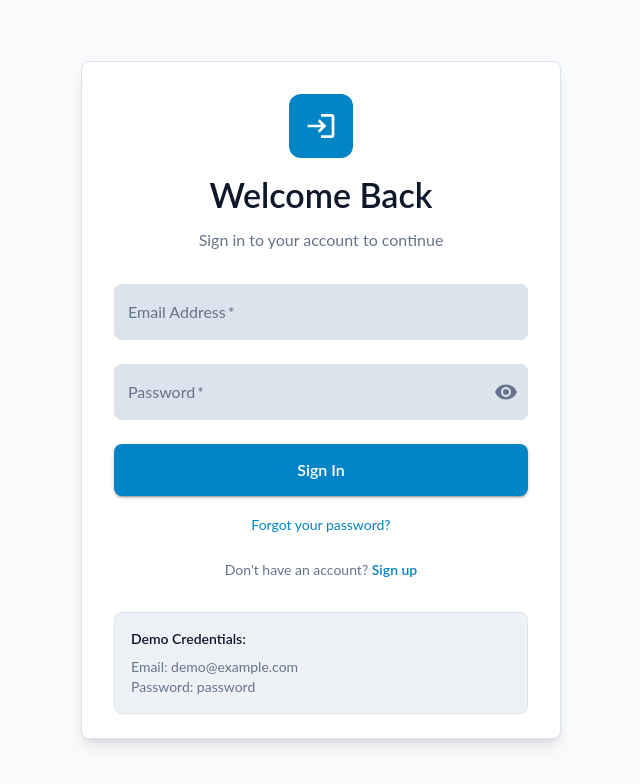
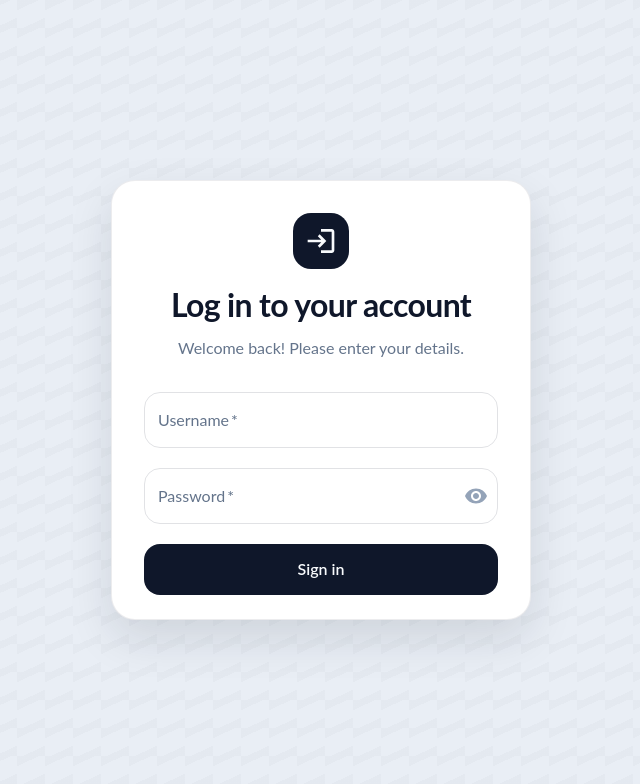
Before and after one commit to SatriyoRizkyansah/sr-template, a React (Vite) app: page /login in a window 1280 px wide. Shown: the top 784 px of the page, without its empty margins (319-959 px from the left). Built offline with nearby package versions, Linux system fonts and the light colour scheme.

Commit message:
feat: Enhance UI components and theme management; implement loading spinner and refactor styles for improved consistency

```diff
--- /dev/null
+++ b/src/components/loading/Loader.css
@@ -0,0 +1,142 @@
+:root .spinner,
+:root .spinner::before,
+:root .spinner::after {
+  box-sizing: border-box;
+}
+
+.loader-wrapper {
+  display: flex;
+  align-items: center;
+  justify-content: center;
+  width: 100%;
+  min-height: 140px;
+  position: relative;
+  padding: 1rem;
+}
+
+.loader-card {
+  display: flex;
+  flex-direction: column;
+  align-items: center;
+  gap: 0.65rem;
+  padding: 1.5rem 2rem;
+  border-radius: 1.5rem;
+  border: 1px solid color-mix(in srgb, var(--border) 70%, transparent);
+  background: color-mix(in srgb, var(--card) 80%, transparent) radial-gradient(circle at top, rgba(15, 23, 42, 0.04), transparent 60%);
+  box-shadow: 0 18px 45px rgba(15, 23, 42, 0.12);
+  backdrop-filter: blur(6px);
+}
+
+.spinner {
+  font-size: 28px;
+  position: relative;
+  display: inline-block;
+  width: 1em;
+  height: 1em;
+  color: var(--foreground);
+}
+
+.spinner .spinner-blade {
+  position: absolute;
+  left: 0.4629em;
+  bottom: 0;
+  width: 0.074em;
+  height: 0.2777em;
+  border-radius: 0.0555em;
+  background-color: transparent;
+  transform-origin: center -0.2222em;
+  animation: spinner-fade9234 1s infinite linear;
+}
+
+.spinner .spinner-blade:nth-child(1) {
+  animation-delay: 0s;
+  transform: rotate(0deg);
+}
+
+.spinner .spinner-blade:nth-child(2) {
+  animation-delay: 0.083s;
+  transform: rotate(30deg);
+}
+
+.spinner .spinner-blade:nth-child(3) {
+  animation-delay: 0.166s;
+  transform: rotate(60deg);
+}
+
+.spinner .spinner-blade:nth-child(4) {
+  animation-delay: 0.249s;
+  transform: rotate(90deg);
+}
+
+.spinner .spinner-blade:nth-child(5) {
+  animation-delay: 0.332s;
+  transform: rotate(120deg);
+}
+
+.spinner .spinner-blade:nth-child(6) {
+  animation-delay: 0.415s;
+  transform: rotate(150deg);
+}
+
+.spinner .spinner-blade:nth-child(7) {
+  animation-delay: 0.498s;
+  transform: rotate(180deg);
+}
+
+.spinner .spinner-blade:nth-child(8) {
+  animation-delay: 0.581s;
+  transform: rotate(210deg);
+}
+
+.spinner .spinner-blade:nth-child(9) {
+  animation-delay: 0.664s;
+  transform: rotate(240deg);
+}
+
+.spinner .spinner-blade:nth-child(10) {
+  animation-delay: 0.747s;
+  transform: rotate(270deg);
+}
+
+.spinner .spinner-blade:nth-child(11) {
+  animation-delay: 0.83s;
+  transform: rotate(300deg);
+}
+
+.spinner .spinner-blade:nth-child(12) {
+  animation-delay: 0.913s;
+  transform: rotate(330deg);
+}
+
+.loader-label {
+  font-size: 0.95rem;
+  font-weight: 500;
+  color: var(--foreground);
+  letter-spacing: 0.02em;
+}
+
+.loader-hint {
+  font-size: 0.8rem;
+  color: var(--muted-foreground);
+}
+
+.sr-only {
+  position: absolute;
+  width: 1px;
+  height: 1px;
+  padding: 0;
+  margin: -1px;
+  overflow: hidden;
+  clip: rect(0, 0, 0, 0);
+  border: 0;
+}
+
+@keyframes spinner-fade9234 {
+  0% {
+    background-color: color-mix(in srgb, var(--foreground) 70%, transparent);
+  }
+
+  100% {
+    background-color: transparent;
+  }
+}
--- /dev/null
+++ b/src/components/loading/Loader.tsx
@@ -0,0 +1,28 @@
+import React from "react";
+import "./Loader.css";
+
+interface LoaderProps {
+  label?: string;
+  hint?: string;
+}
+
+const Loader: React.FC<LoaderProps> = ({ label = "Loading" }) => {
+  const blades = Array.from({ length: 12 });
+
+  return (
+    <div className="loader-wrapper" role="status" aria-live="polite">
+      <div className="loader-card">
+        <div className="spinner" aria-hidden="true">
+          {blades.map((_, index) => (
+            <div key={index} className="spinner-blade" />
+          ))}
+        </div>
+        <p className="loader-label">{label}</p>
+        {/* <p className="loader-hint">{hint}</p> */}
+      </div>
+      <span className="sr-only">{label}</span>
+    </div>
+  );
+};
+
+export default Loader;
--- a/src/views/LoginPage.tsx
+++ b/src/views/LoginPage.tsx
@@ -1,6 +1,8 @@
 import React, { useState } from "react";
-import { Box, Card, CardContent, TextField, Button, Typography, IconButton, InputAdornment, Stack, Link, Alert, Container } from "@mui/material";
+import { Box, Card, CardContent, TextField, Button, Typography, IconButton, InputAdornment, Stack, Container } from "@mui/material";
 import { Visibility, VisibilityOff, LoginOutlined } from "@mui/icons-material";
+import { useNavigate } from "react-router-dom";
+import Loader from "../components/loading/Loader";
 
 interface LoginFormData {
   email: string;
@@ -14,60 +16,69 @@ const LoginPage: React.FC = () => {
   });
   const [showPassword, setShowPassword] = useState(false);
   const [isLoading, setIsLoading] = useState(false);
-  const [error, setError] = useState<string | null>(null);
+  const navigate = useNavigate();
 
   const handleInputChange = (field: keyof LoginFormData) => (event: React.ChangeEvent<HTMLInputElement>) => {
     setFormData({ ...formData, [field]: event.target.value });
-    if (error) setError(null);
   };
 
   const handleSubmit = async (event: React.FormEvent) => {
     event.preventDefault();
     setIsLoading(true);
-    setError(null);
 
     try {
-      // Simulate API call
-      await new Promise((resolve) => setTimeout(resolve, 2000));
-
-      // Simulate login logic
-      if (formData.email === "demo@example.com" && formData.password === "password") {
-        console.log("Login successful!");
-        alert("Login successful! 🎉");
-      } else {
-        setError("Invalid email or password. Try demo@example.com / password");
-      }
-    } catch {
-      setError("An error occurred during login. Please try again.");
+      await new Promise((resolve) => setTimeout(resolve, 1500));
+      navigate("/dashboard");
     } finally {
       setIsLoading(false);
     }
   };
 
   return (
-    <Container component="main" maxWidth="sm">
     <Box
       sx={{
         minHeight: "100vh",
         display: "flex",
-          flexDirection: "column",
+        alignItems: "center",
         justifyContent: "center",
-          py: 4,
-          backgroundColor: "var(--background)",
-          transition: "background-color 0.3s ease",
+        px: { xs: 2, md: 4 },
+        py: { xs: 4, md: 6 },
+        backgroundColor: "var(--secondary)",
+        backgroundImage: `linear-gradient(155deg, rgba(9, 9, 11, 0.02) 25%, transparent 25%), linear-gradient(335deg, rgba(9, 9, 11, 0.02) 25%, transparent 25%)`,
+        backgroundSize: "28px 28px",
       }}
     >
+      <Container component="main" maxWidth="xs" disableGutters sx={{ width: "100%", maxWidth: 420 }}>
         <Card
           sx={{
-            maxWidth: 480,
+            position: "relative",
+            maxWidth: 420,
             width: "100%",
             mx: "auto",
-            boxShadow: "var(--shadow-lg)",
+            borderRadius: "24px",
             backgroundColor: "var(--card)",
-            border: "1px solid var(--border)",
+            border: "1px solid rgba(15, 23, 42, 0.08)",
+            boxShadow: "0 18px 45px rgba(15, 23, 42, 0.12)",
+            overflow: "hidden",
           }}
         >
-          <CardContent sx={{ p: 4 }}>
+          {isLoading && (
+            <Box
+              sx={{
+                position: "absolute",
+                inset: 0,
+                display: "flex",
+                alignItems: "center",
+                justifyContent: "center",
+                backgroundColor: "rgba(255, 255, 255, 0.9)",
+                zIndex: 2,
+              }}
+            >
+              <Loader label="Signing in" />
+            </Box>
+          )}
+
+          <CardContent sx={{ p: { xs: 3, md: 4 } }}>
             {/* Header */}
             <Box sx={{ textAlign: "center", mb: 4 }}>
               <Box
@@ -75,58 +86,62 @@ const LoginPage: React.FC = () => {
                   display: "inline-flex",
                   alignItems: "center",
                   justifyContent: "center",
-                  width: 64,
-                  height: 64,
-                  borderRadius: "var(--radius-lg)",
-                  backgroundColor: "var(--primary)",
-                  color: "var(--primary-foreground)",
+                  width: 56,
+                  height: 56,
+                  borderRadius: "18px",
+                  backgroundColor: "var(--foreground)",
+                  color: "var(--background)",
                   mb: 2,
                 }}
               >
                 <LoginOutlined sx={{ fontSize: 32 }} />
               </Box>
 
-              <Typography variant="h4" component="h1" gutterBottom sx={{ fontWeight: 600, color: "var(--foreground)" }}>
-                Welcome Back
+              <Typography variant="h4" component="h1" gutterBottom sx={{ fontWeight: 700, color: "var(--foreground)", letterSpacing: "-0.02em", fontSize: { xs: "1.75rem", md: "2rem" } }}>
+                Log in to your account
               </Typography>
 
               <Typography variant="body1" sx={{ color: "var(--muted-foreground)" }}>
-                Sign in to your account to continue
+                Welcome back! Please enter your details.
               </Typography>
             </Box>
 
-            {/* Error Alert */}
-            {error && (
-              <Alert severity="error" sx={{ mb: 3 }}>
-                {error}
-              </Alert>
-            )}
-
             {/* Login Form */}
             <Box component="form" onSubmit={handleSubmit}>
-              <Stack spacing={3}>
+              <Stack spacing={2.5}>
                 <TextField
                   fullWidth
-                  label="Email Address"
-                  type="email"
+                  label="Username"
+                  type="text"
                   value={formData.email}
                   onChange={handleInputChange("email")}
                   required
                   autoComplete="email"
                   placeholder="Enter your email"
+                  disabled={isLoading}
                   sx={{
                     "& .MuiOutlinedInput-root": {
-                      borderRadius: "var(--radius-md)",
-                      backgroundColor: "var(--input)",
+                      borderRadius: "16px",
+                      backgroundColor: "var(--card)",
                       color: "var(--foreground)",
+                      transition: "border-color 150ms ease, box-shadow 150ms ease",
                       "& fieldset": {
-                        borderColor: "var(--border)",
+                        borderColor: "rgba(15, 23, 42, 0.12)",
                       },
                       "&:hover fieldset": {
-                        borderColor: "var(--border)",
+                        borderColor: "rgba(15, 23, 42, 0.24)",
                       },
                       "&.Mui-focused fieldset": {
-                        borderColor: "var(--primary)",
+                        borderColor: "var(--foreground)",
+                        boxShadow: "0 0 0 3px rgba(15, 23, 42, 0.08)",
+                      },
+                      "& input:-webkit-autofill": {
+                        WebkitBoxShadow: "0 0 0 1000px var(--card) inset !important",
+                        WebkitTextFillColor: "var(--foreground) !important",
+                      },
+                      "& input:-webkit-autofill:focus": {
+                        WebkitBoxShadow: "0 0 0 1000px var(--card) inset !important",
+                        WebkitTextFillColor: "var(--foreground) !important",
                       },
                     },
                     "& .MuiInputBase-input::placeholder": {
@@ -137,7 +152,7 @@ const LoginPage: React.FC = () => {
                       color: "var(--muted-foreground)",
                     },
                     "& .MuiInputLabel-root.Mui-focused": {
-                      color: "var(--primary)",
+                      color: "var(--foreground)",
                     },
                   }}
                 />
@@ -151,10 +166,11 @@ const LoginPage: React.FC = () => {
                   required
                   autoComplete="current-password"
                   placeholder="Enter your password"
+                  disabled={isLoading}
                   InputProps={{
                     endAdornment: (
                       <InputAdornment position="end">
-                        <IconButton onClick={() => setShowPassword(!showPassword)} edge="end" aria-label="toggle password visibility" sx={{ color: "var(--muted-foreground)" }}>
+                        <IconButton onClick={() => setShowPassword(!showPassword)} edge="end" aria-label="toggle password visibility" sx={{ color: "#94a3b8" }}>
                           {showPassword ? <VisibilityOff /> : <Visibility />}
                         </IconButton>
                       </InputAdornment>
@@ -162,17 +178,27 @@ const LoginPage: React.FC = () => {
                   }}
                   sx={{
                     "& .MuiOutlinedInput-root": {
-                      borderRadius: "var(--radius-md)",
-                      backgroundColor: "var(--input)",
+                      borderRadius: "16px",
+                      backgroundColor: "var(--card)",
                       color: "var(--foreground)",
+                      transition: "border-color 150ms ease, box-shadow 150ms ease",
                       "& fieldset": {
-                        borderColor: "var(--border)",
+                        borderColor: "rgba(15, 23, 42, 0.12)",
                       },
                       "&:hover fieldset": {
-                        borderColor: "var(--border)",
+                        borderColor: "rgba(15, 23, 42, 0.24)",
                       },
                       "&.Mui-focused fieldset": {
-                        borderColor: "var(--primary)",
+                        borderColor: "var(--foreground)",
+                        boxShadow: "0 0 0 3px rgba(15, 23, 42, 0.08)",
+                      },
+                      "& input:-webkit-autofill": {
+                        WebkitBoxShadow: "0 0 0 1000px var(--card) inset !important",
+                        WebkitTextFillColor: "var(--foreground) !important",
+                      },
+                      "& input:-webkit-autofill:focus": {
+                        WebkitBoxShadow: "0 0 0 1000px var(--card) inset !important",
+                        WebkitTextFillColor: "var(--foreground) !important",
                       },
                     },
                     "& .MuiInputBase-input::placeholder": {
@@ -183,10 +209,24 @@ const LoginPage: React.FC = () => {
                       color: "var(--muted-foreground)",
                     },
                     "& .MuiInputLabel-root.Mui-focused": {
-                      color: "var(--primary)",
+                      color: "var(--foreground)",
                     },
                   }}
                 />
+
+                {/* <Stack direction={{ xs: "column", sm: "row" }} alignItems={{ xs: "flex-start", sm: "center" }} justifyContent="space-between">
+                  <FormControlLabel
+                    control={<Checkbox size="small" checked={rememberMe} onChange={(event) => setRememberMe(event.target.checked)} />}
+                    label={<Typography variant="body2">Remember me</Typography>}
+                    sx={{
+                      m: 0,
+                      "& .MuiTypography-root": {
+                        color: "var(--muted-foreground)",
+                        fontSize: "0.9rem",
+                      },
+                    }}
+                  />
+                </Stack> */}
 
                 <Button
                   type="submit"
@@ -195,78 +235,27 @@ const LoginPage: React.FC = () => {
                   size="large"
                   disabled={isLoading}
                   sx={{
-                    py: 1.5,
-                    borderRadius: "var(--radius-md)",
+                    py: 1.4,
+                    borderRadius: "16px",
                     textTransform: "none",
                     fontSize: "1rem",
                     fontWeight: 600,
+                    backgroundColor: "var(--foreground)",
+                    color: "var(--background)",
+                    boxShadow: "none",
+                    "&:hover": {
+                      backgroundColor: "#0b0b0f",
+                    },
                   }}
                 >
-                  {isLoading ? "Signing In..." : "Sign In"}
+                  {isLoading ? "Signing In..." : "Sign in"}
                 </Button>
               </Stack>
             </Box>
-
-            {/* Forgot Password */}
-            <Box sx={{ textAlign: "center", mt: 2 }}>
-              <Link
-                href="#"
-                variant="body2"
-                sx={{
-                  color: "var(--primary)",
-                  textDecoration: "none",
-                  "&:hover": {
-                    textDecoration: "underline",
-                  },
-                }}
-              >
-                Forgot your password?
-              </Link>
-            </Box>
-
-            {/* Sign Up Link */}
-            <Box sx={{ textAlign: "center", mt: 3 }}>
-              <Typography variant="body2" sx={{ color: "var(--muted-foreground)" }}>
-                Don't have an account?{" "}
-                <Link
-                  href="#"
-                  sx={{
-                    color: "var(--primary)",
-                    textDecoration: "none",
-                    fontWeight: 600,
-                    "&:hover": {
-                      textDecoration: "underline",
-                    },
-                  }}
-                >
-                  Sign up
-                </Link>
-              </Typography>
-            </Box>
-
-            {/* Demo Credentials */}
-            <Box
-              sx={{
-                mt: 4,
-                p: 2,
-                borderRadius: "var(--radius-md)",
-                backgroundColor: "var(--muted)",
-                border: "1px solid var(--border)",
-              }}
-            >
-              <Typography variant="body2" sx={{ color: "var(--foreground)", mb: 1, fontWeight: 600 }}>
-                Demo Credentials:
-              </Typography>
-              <Typography variant="body2" sx={{ color: "var(--muted-foreground)" }} component="div">
-                Email: demo@example.com
-                <br />
-                Password: password
-              </Typography>
-            </Box>
           </CardContent>
         </Card>
+      </Container>
     </Box>
-    </Container>
   );
 };
 
--- a/src/views/MarketplacePage.tsx
+++ b/src/views/MarketplacePage.tsx
@@ -163,7 +163,7 @@ const MarketplacePage: React.FC = () => {
         width: "12%",
       },
     ],
-    []
+    [],
   );
 
   return (
```
Also changed, not shown: src/layouts/Navbar.tsx (+40 -18 lines), src/layouts/Sidebar.tsx (+4 -3 lines), src/routes/index.tsx (+13 -15 lines), src/theme/colors/dark.css (+16 -31 lines), src/theme/colors/example/dark copy.css (added, +46 -0 lines), src/theme/colors/example/light copy.css (added, +28 -0 lines), src/theme/theme.ts (+24 -16 lines), src/views/DashboardPage.tsx (+4 -4 lines). Lines whose indentation alone changed are shown as unchanged.
